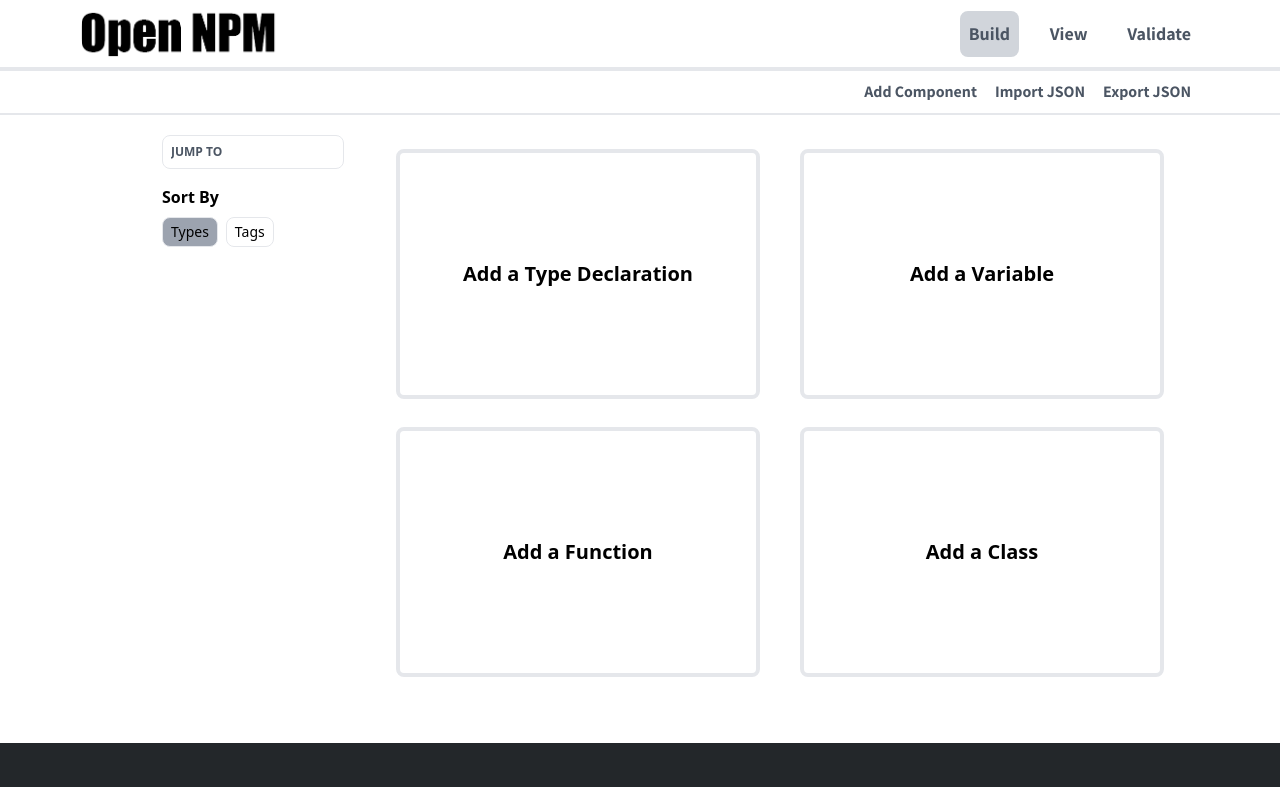
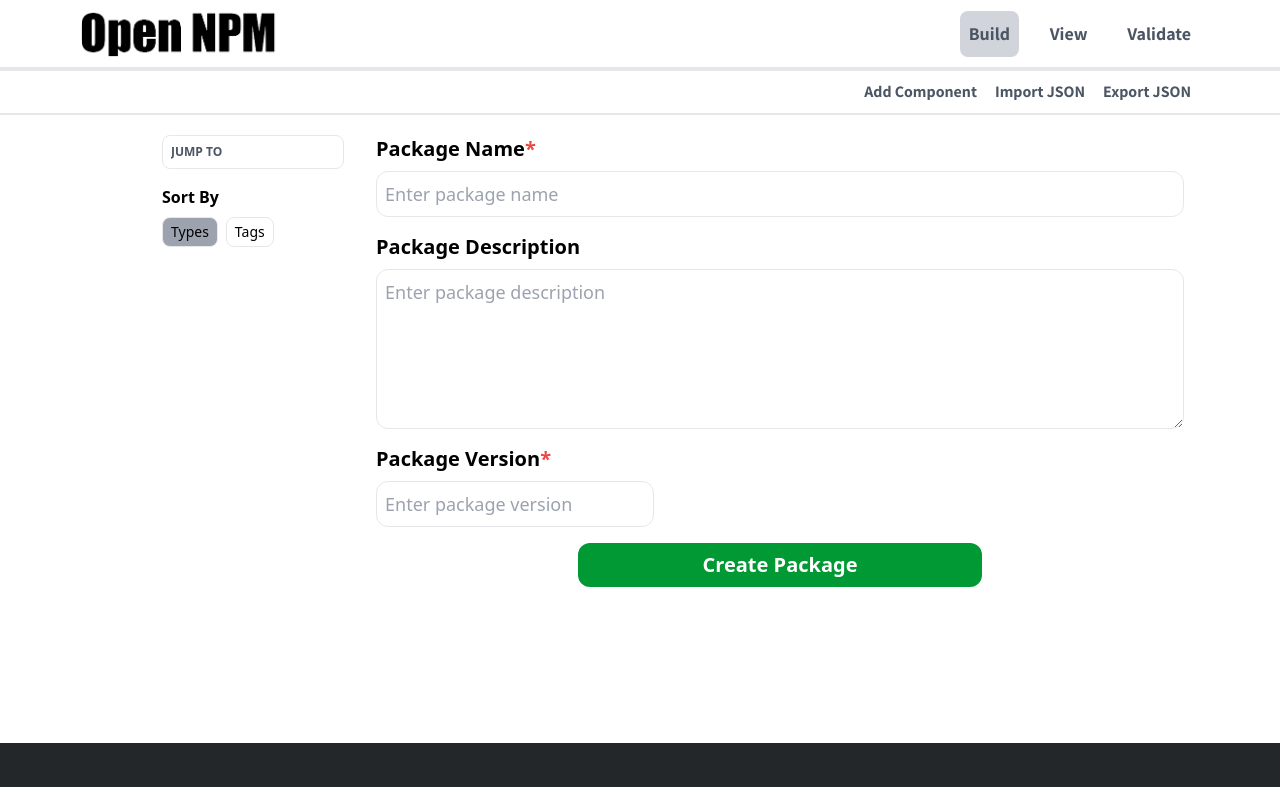
Before and after one commit to Zantron2000/open-npm, an Angular app: page /build in a window 1280 px wide. Shown: the top 787 px of the page. Built offline with nearby package versions, Linux system fonts and the light colour scheme.

Commit message:
Created a package creation form

```diff
--- a/src/app/builder/builder.component.html
+++ b/src/app/builder/builder.component.html
@@ -53,8 +53,9 @@
                 </div>
             </div>
         </div>
-        <div class="w-3/4">
-            <div class="p-4 h-full flex flex-row flex-wrap">
+        <div class="w-3/4 p-4">
+            <app-package-form />
+            <div class="h-full flex flex-row flex-wrap" *ngIf="false">
                 <div class="basis-1/2 flex justify-center items-center">
                     <button
                         class="flex justify-center items-center w-[90%] h-[90%] border-4 duration-100 ease-in hover:border-[#009933] rounded-lg text-xl font-bold hover:text-[#009933]">
--- a/src/app/builder/builder.component.ts
+++ b/src/app/builder/builder.component.ts
@@ -1,5 +1,6 @@
 import { CommonModule } from '@angular/common';
 import { Component } from '@angular/core';
+import { PackageFormComponent } from './package-form/package-form.component';
 
 type Category = {
   name: string;
@@ -17,7 +18,7 @@
 @Component({
   selector: 'app-builder',
   standalone: true,
-  imports: [CommonModule],
+  imports: [CommonModule, PackageFormComponent],
   templateUrl: './builder.component.html',
   styleUrl: './builder.component.css'
 })
--- /dev/null
+++ b/src/app/builder/package-form/package-form.component.html
@@ -0,0 +1,28 @@
+<div>
+    <form class="space-y-4">
+        <div class="flex flex-col space-y-2">
+            <label for="package-name" class="text-xl font-semibold">Package Name<span
+                    class="text-red-500">*</span></label>
+            <input type="text" name="package-name" id="package-name" placeholder="Enter package name"
+                class="border p-2 rounded-xl text-lg" required [(ngModel)]="this.package.name" />
+        </div>
+        <div class="flex flex-col space-y-2">
+            <label for="package-description" class="text-xl font-semibold">Package Description</label>
+            <textarea name="package-description" placeholder="Enter package description"
+                class="border p-2 rounded-xl text-lg h-1/2 h-40" id="package-description"
+                [(ngModel)]="this.package.description"></textarea>
+        </div>
+        <div class="flex flex-col space-y-2">
+            <label for="package-version" class="text-xl font-semibold">Package Version<span
+                    class="text-red-500">*</span></label>
+            <input type="text" name="package-version" placeholder="Enter package version"
+                class="border p-2 rounded-xl text-lg w-fit" [(ngModel)]="this.package.version" />
+        </div>
+        <div class="flex justify-center">
+            <button type="submit"
+                class="hover:bg-[#007733] bg-[#009933] text-white text-xl font-semibold rounded-xl p-2 w-1/2">
+                Create Package
+            </button>
+        </div>
+    </form>
+</div>
--- /dev/null
+++ b/src/app/builder/package-form/package-form.component.ts
@@ -0,0 +1,17 @@
+import { Component } from '@angular/core';
+import { FormsModule } from '@angular/forms';
+
+@Component({
+  selector: 'app-package-form',
+  standalone: true,
+  imports: [FormsModule],
+  templateUrl: './package-form.component.html',
+  styleUrl: './package-form.component.css'
+})
+export class PackageFormComponent {
+  package = {
+    name: '',
+    description: '',
+    version: ''
+  };
+}
```
Also changed, not shown: src/app/builder/package-form/package-form.component.css (added), 1 other file (tests, documents, lock files or other folders).
